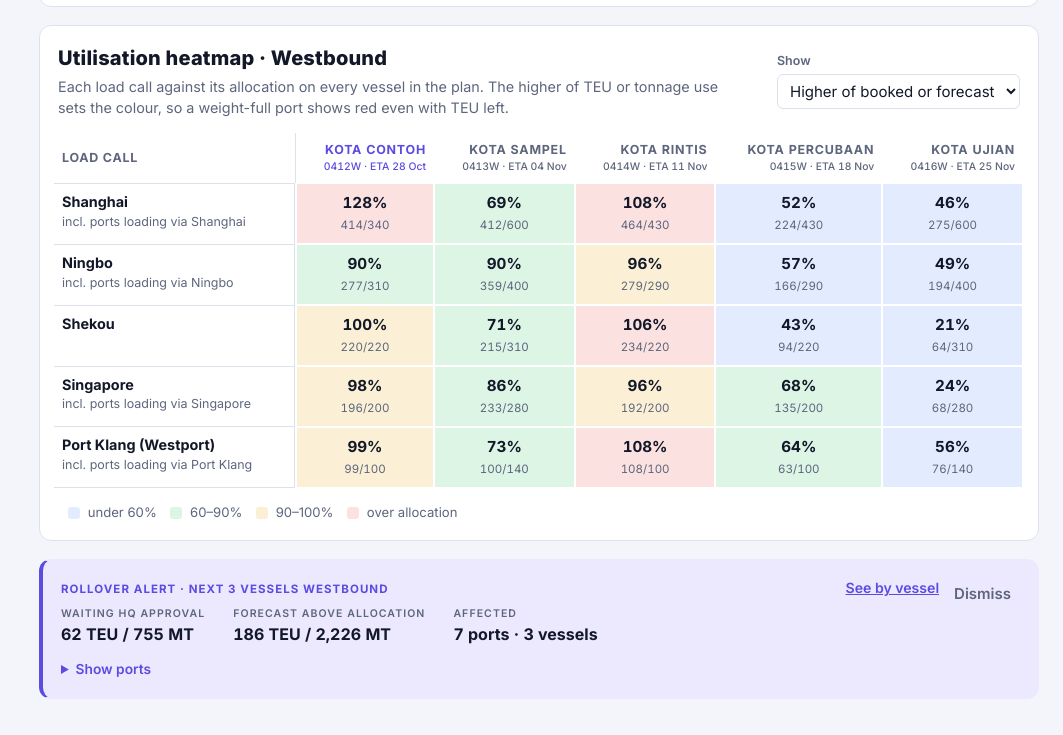
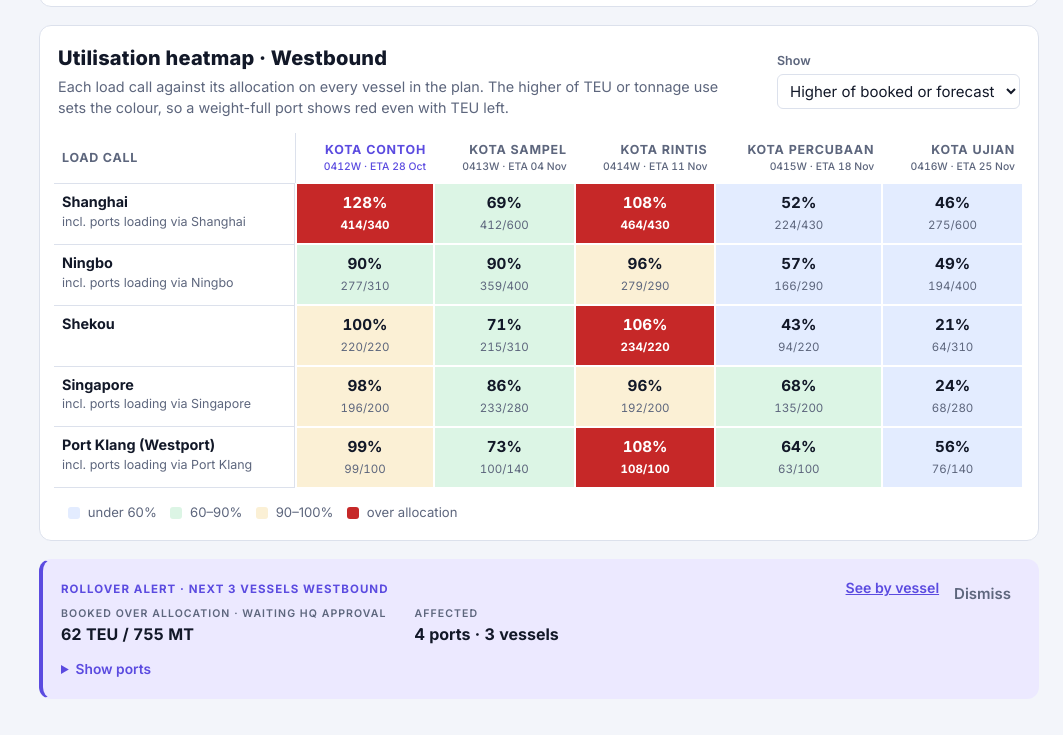
Before and after one commit to gwynpeh/slot-allocation-desk, a plain HTML site: page index.html in a window 1280 px wide. Shown: the part 1548-2283 px from the top of the page, without its empty margins (217-1280 px from the left). Drawn offline with Linux system fonts and the light colour scheme.

Commit message:
Heatmap over allocation in solid red; rollover alert firm numbers only
Over-allocation cells in the heatmaps are now solid red with white
figures so they read as an alarm. The rollover alert drops the
forecast-above-allocation figure and column: it lists only cargo booked
over allocation and waiting HQ approval.

Co-Authored-By: Claude Opus 5.5 <noreply@anthropic.com>

```diff
--- a/index.html
+++ b/index.html
@@ -542,7 +542,7 @@ table.iaw tr.tot td{border-bottom:2px solid var(--line)}
 table.heat td.hm{text-align:center;font-variant-numeric:tabular-nums;border:2px solid var(--surface)}
 table.heat td.hm b{display:block;font-size:.95rem}
 table.heat td.hm small{font-size:.72rem;color:var(--muted)}
-.hm0{background:var(--navy-soft)} .hm1{background:var(--ok-soft)} .hm2{background:var(--warn-soft)} .hm3{background:var(--bad-soft)} .hmn{color:var(--muted)}
+.hm0{background:var(--navy-soft)} .hm1{background:var(--ok-soft)} .hm2{background:var(--warn-soft)} .hm3{background:var(--bad);color:#fff;font-weight:700} .hm3 b,.hm3 small,.hm3 .muted{color:#fff!important} .hmn{color:var(--muted)}
 .hm-key{display:inline-block;width:12px;height:12px;border-radius:3px;vertical-align:middle;margin:0 4px 0 10px}
 .chip.dgc{background:var(--warn-soft);color:var(--warn)}
 .chip.oogc{background:var(--navy-soft);color:var(--navy)}
@@ -1069,26 +1069,25 @@ function reminder(){
   const key=V+B+role; if(dismissed.has(key)) return '';
   // HQ sees every port; an agent sees its own port, plus the ports grouped under it when it is a load call.
   const mine = p => role==='HQ' || p===role || loadCall(B,p)===role;
-  const rows=[]; let allRq=Z(), allFo=Z();
+  const rows=[]; let allRq=Z();
   nv.forEach(c=>{
-    const items=withVoy(c.id,()=>origins(B).filter(mine).map(p=>({p,rq:pendP(B,p),fo:fcOver(B,p),u:usedP(B,p),a:effP(B,p)})).filter(r=>vany(r.rq)||vany(r.fo)));
-    items.forEach(r=>{ allRq=vadd(allRq,r.rq); allFo=vadd(allFo,r.fo); rows.push({c,...r}); });
+    const items=withVoy(c.id,()=>origins(B).filter(mine).map(p=>({p,rq:pendP(B,p),u:usedP(B,p),a:effP(B,p)})).filter(r=>vany(r.rq)));
+    items.forEach(r=>{ allRq=vadd(allRq,r.rq); rows.push({c,...r}); });
   });
   if(!rows.length) return '';
   const vs=new Set(rows.map(r=>r.c.id)).size, ps=new Set(rows.map(r=>r.p)).size, tag=B==='WB'?'W':'E';
   const cell=v=>vany(v)?`<b>${n0(v.teu)}</b> TEU<br><span class="wt">${n0(v.mt)} MT</span>`:'<span class="muted">—</span>';
   return `<section class="panel notice" role="status"><div class="ph"><div><div class="eyebrow">Rollover alert · next ${nv.length} vessels ${BD(B).label.toLowerCase()}</div>
       <div class="alert-sum">
-        ${vany(allRq)?`<span class="stat"><span>Waiting HQ approval</span><b>${tot(allRq)}</b></span>`:''}
-        ${vany(allFo)?`<span class="stat"><span>Forecast above allocation</span><b>${tot(allFo)}</b></span>`:''}
+        <span class="stat"><span>Booked over allocation · waiting HQ approval</span><b>${tot(allRq)}</b></span>
         <span class="stat"><span>Affected</span><b>${ps} port${ps===1?'':'s'} · ${vs} vessel${vs===1?'':'s'}</b></span>
       </div></div>
       <div class="acts"><a href="#pipeline" class="lnk">See by vessel</a><button type="button" class="ghost" data-dismiss>Dismiss</button></div></div>
     <details class="fold"><summary>Show ports</summary>
-      <div class="tbl-wrap"><table><thead><tr><th>Port of load</th><th>Vessel</th><th class="num">Waiting HQ</th><th class="num">Forecast over</th><th class="num">Booked / allocation</th></tr></thead><tbody>${
+      <div class="tbl-wrap"><table><thead><tr><th>Port of load</th><th>Vessel</th><th class="num">Waiting HQ approval</th><th class="num">Booked / allocation</th></tr></thead><tbody>${
         rows.map(r=>{ const fi=feedInfo(B,r.p); return `<tr><td><span class="pname">${nm(r.p)}<small>${fi?`Loading via ${sn(fi.hub)}`:'Vessel call'}</small></span></td>
           <td><span class="pname">${r.c.vessel}<small>${r.c.id}${tag} · ETA ${fmt(addDays(ROT[BD(B).calls[0]].eta,r.c.wk*7))}</small></span></td>
-          <td class="num">${cell(r.rq)}</td><td class="num">${cell(r.fo)}</td><td class="num">${n0(r.u.teu)} / ${n0(r.a.teu)} TEU</td></tr>`; }).join('')
+          <td class="num">${cell(r.rq)}</td><td class="num">${n0(r.u.teu)} / ${n0(r.a.teu)} TEU</td></tr>`; }).join('')
       }</tbody></table></div></details></section>`;
 }
 
```
Also changed, not shown: slot-allocation-desk.html (+7 -8 lines).
